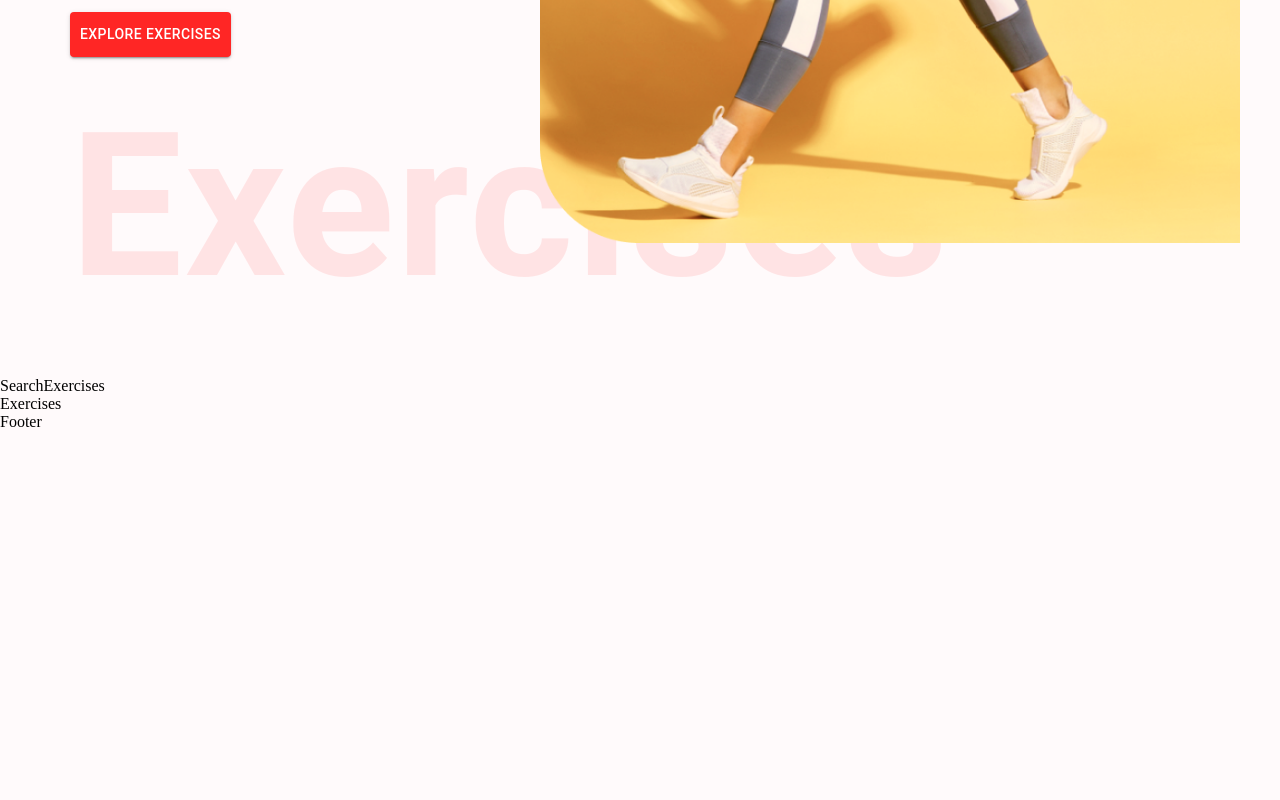
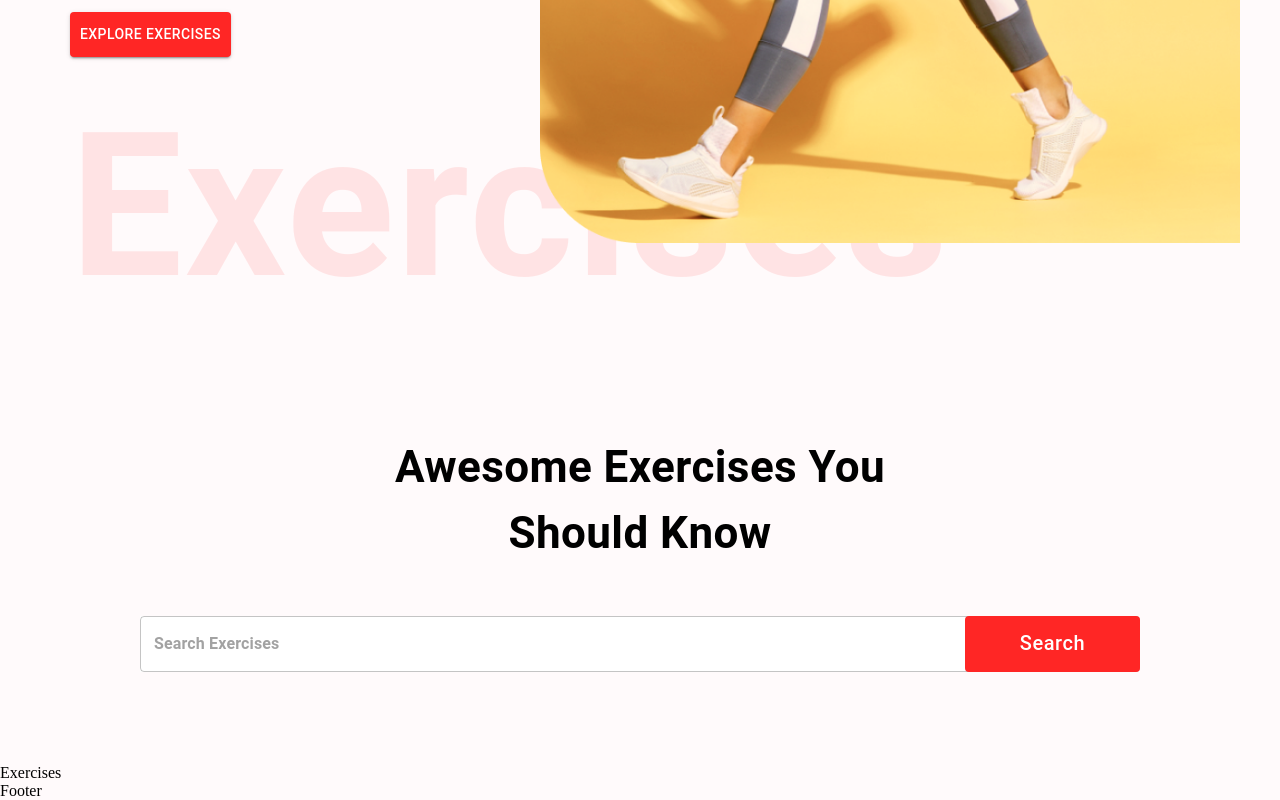
Before and after one commit to AfsanehSharifian/fitness, a React (Create React App) app: page / in a window 1280 px wide. Shown: the part 623-1423 px from the top of the page. Before the commit the page ends 1054 px from the top, so only its background shows below. Built offline with nearby package versions, Linux system fonts and the light colour scheme.

Commit message:
the initial search exercises component

```diff
--- a/src/components/SearchExercises.js
+++ b/src/components/SearchExercises.js
@@ -1,9 +1,51 @@
-import React from 'react'
+import React, { useState, useEffect } from "react";
+import { Box, Button, Stack, Typography, TextField } from "@mui/material";
 
 const SearchExercises = () => {
   return (
-    <div>SearchExercises</div>
-  )
-}
+    <Stack alignItems="center" mt="37px" justifyContent="center" p="20px">
+      <Typography
+        fontWeight="700"
+        sx={{
+          fontSize: { lg: "44px", xs: "30px" },
+        }}
+        mb="50px"
+        textAlign="center"
+      >
+        Awesome Exercises You <br /> Should Know
+      </Typography>
+      <Box position="relative" mb="72px">
+        <TextField
+          height="76px"
+          value=""
+          onChange={(e) => {}}
+          placeholder="Search Exercises"
+          type="text"
+          sx={{
+            input: { fontWeight: "700", border: "none", borderRadius: "4px" },
+            width: { lg: "1000px", xs: "100%" },
+            backgroundColor: "#FFF",
+            boederRadius: "40px",
+          }}
+        />
+        <Button
+          className="search-btn"
+          sx={{
+            bgcolor: "#ff2625",
+            color: "#fff",
+            textTransform: "none",
+            width: { lg: "175px", xs: "80px" },
+            fontSize: { lg: "20px", xs: "14px" },
+            height: "56px",
+            position: "absolute",
+            right: "0"
+          }}
+        >
+          Search
+        </Button>
+      </Box>
+    </Stack>
+  );
+};
 
-export default SearchExercises
+export default SearchExercises;
```
